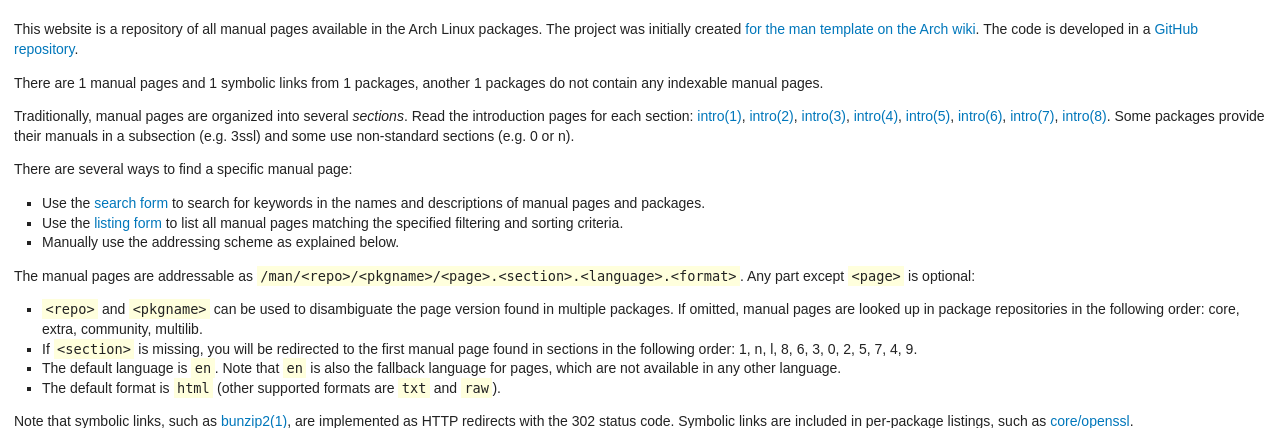
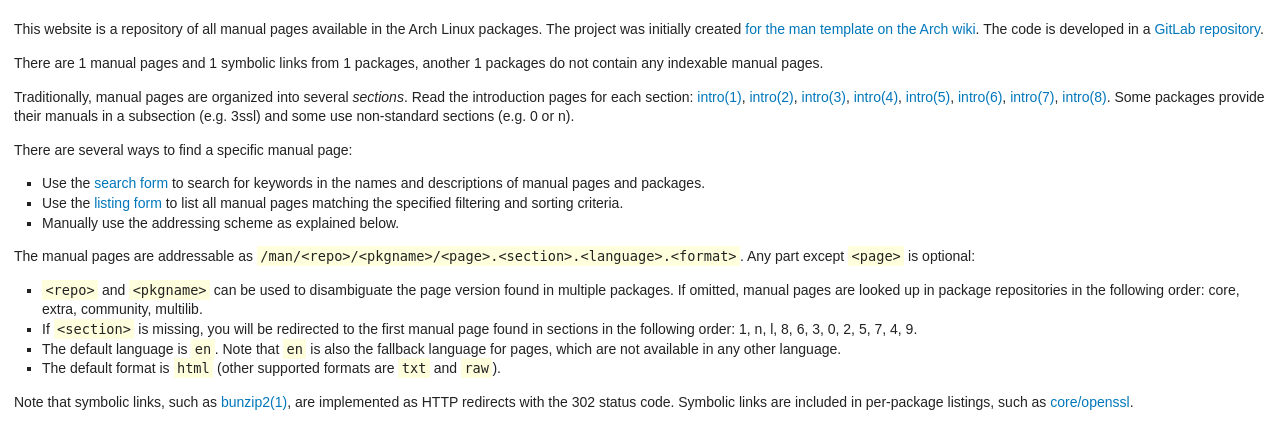
Before and after one commit to archlinux/archmanweb, a Django app: template archmanweb/templates/index.html in a window 1280 px wide. Shown: the part 241-669 px from the top of the page. Run offline with Django 3.2, Linux system fonts and the light colour scheme; the template is opened without the code that fills it: most values are stand-ins (such as "Sample title", 1, 10 or a date in 2020); parts of the project's set-up code (start-up, migrations or seed data) failed here and were passed over.

Commit message:
update links from GitHub to GitLab

```diff
--- a/archmanweb/templates/base.html
+++ b/archmanweb/templates/base.html
@@ -60,7 +60,7 @@
             {% endblock %}
         </main>
         <footer>
-            <p>Powered by <a href="https://github.com/lahwaacz/archmanweb">archmanweb</a>,
+            <p>Powered by <a href="https://gitlab.archlinux.org/archlinux/archmanweb">archmanweb</a>,
                using <a href="https://mandoc.bsd.lv/">mandoc</a> for the conversion of manual pages.
             </p>
             <p>The website is available under the terms of the <a href="https://www.gnu.org/licenses/gpl-3.0.en.html">GPL-3.0</a>
--- a/archmanweb/templates/index.html
+++ b/archmanweb/templates/index.html
@@ -6,8 +6,8 @@
 
 <p>
 This website is a repository of all manual pages available in the <a htref="https://www.archlinux.org/packages/">Arch Linux packages</a>.
-The project was initially created <a href="https://github.com/lahwaacz/archmanweb/tree/deployment#about">for the man template on the Arch wiki</a>.
-The code is developed in a <a href="https://github.com/lahwaacz/archmanweb">GitHub repository</a>.
+The project was initially created <a href="https://gitlab.archlinux.org/archlinux/archmanweb/-/tree/master#about">for the man template on the Arch wiki</a>.
+The code is developed in a <a href="https://gitlab.archlinux.org/archlinux/archmanweb">GitLab repository</a>.
 </p>
 
 <p>
```
Also changed, not shown: README.md.
